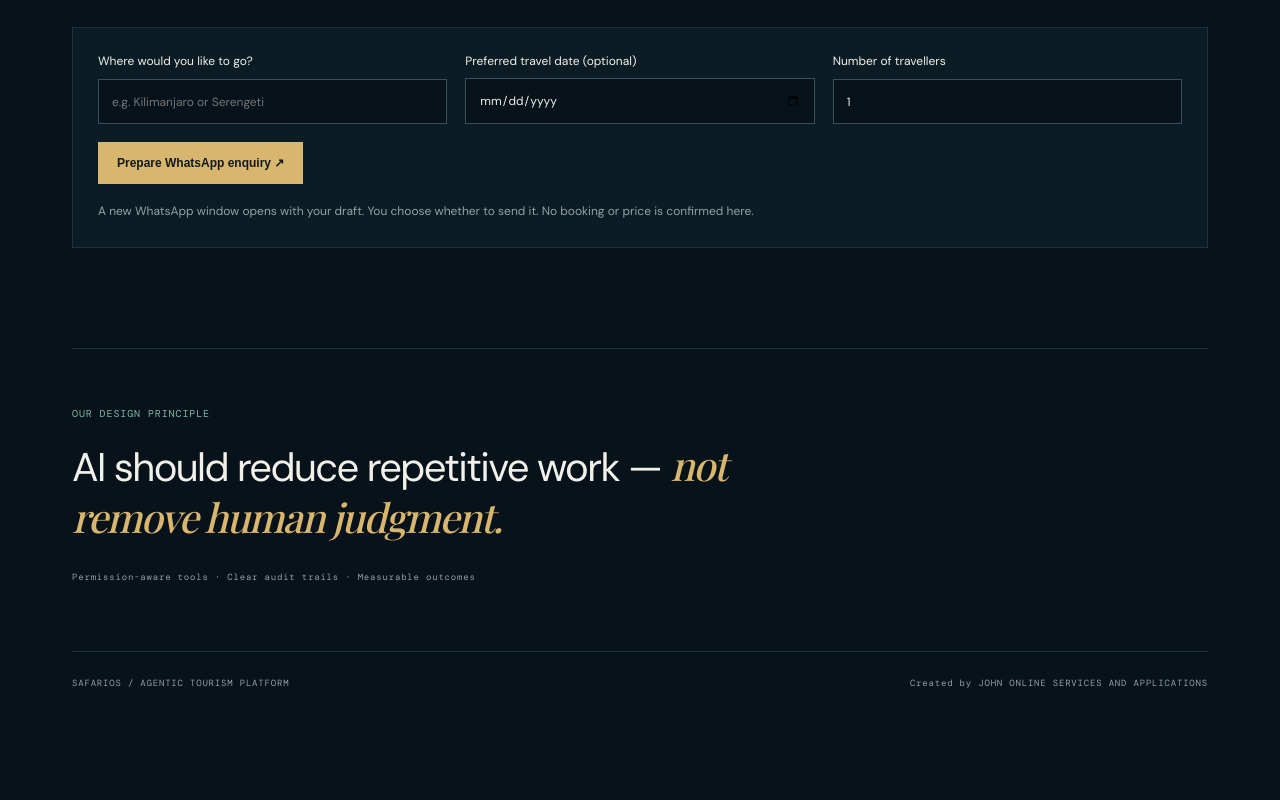
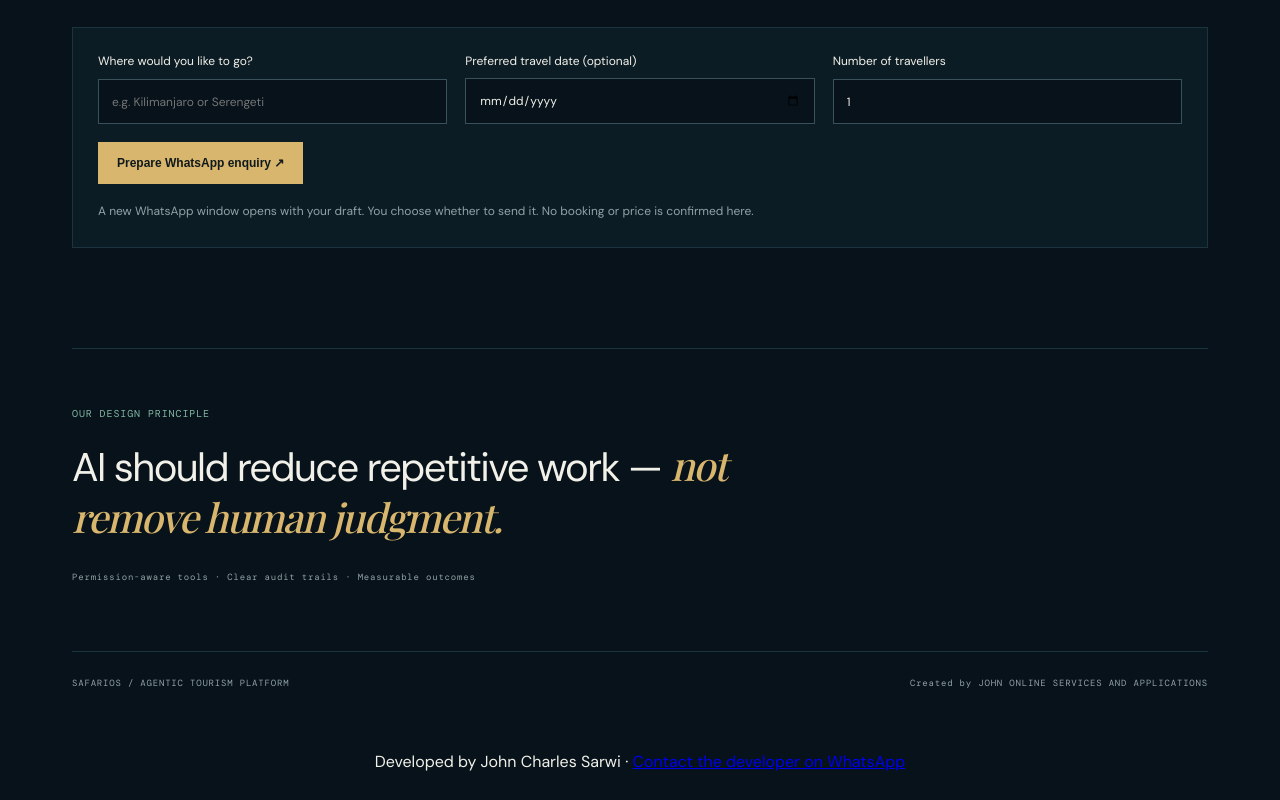
Before and after one commit to johncharlessarwi-dot/agentic-tourism-platform, a Next.js app: page / in a window 1280 px wide. Shown: the part 1682-2482 px from the top of the page. Before the commit the page ends 2405 px from the top, so only its background shows below. Built offline with nearby package versions, Linux system fonts and the light colour scheme; no server answers; a web font is replaced by a local one.

Commit message:
feat: add developer credit and direct WhatsApp contact

```diff
--- a/app/layout.tsx
+++ b/app/layout.tsx
@@ -38,5 +38,9 @@ export const metadata: Metadata = {
 };
 
 export default function RootLayout({ children }: Readonly<{ children: React.ReactNode }>) {
-  return <html lang="en"><body>{children}</body></html>;
+  return <html lang="en"><body>{children}
+<p style={{ textAlign: "center", padding: "0.75rem" }}>
+  Developed by John Charles Sarwi · <a href="https://wa.me/255698170989">Contact the developer on WhatsApp</a>
+</p>
+</body></html>;
 }
```
